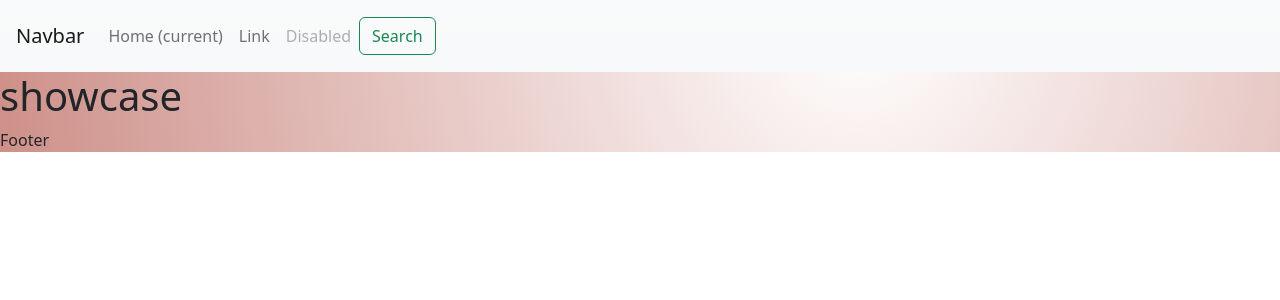
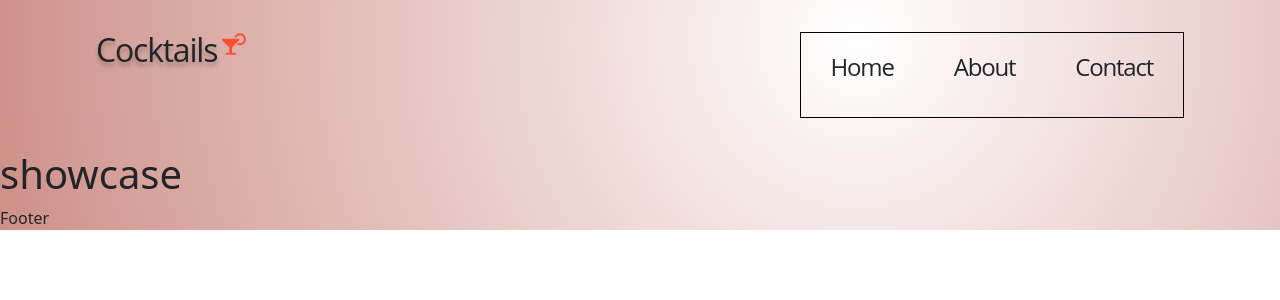
Before and after one commit to berserk28/carft-and-cocktails, a React (Create React App) app: page / in a window 1280 px wide. Shown: the top 300 px of the page. Built offline with nearby package versions, Linux system fonts and the light colour scheme.

Commit message:
last comit

```diff
--- a/src/components/navbar/Navbar.jsx
+++ b/src/components/navbar/Navbar.jsx
@@ -23,61 +23,12 @@ export default function Navbar() {
   const [toggleMenu, setToggleMenu] = useState(false);
 
   return (
-    <nav class="navbar navbar-expand-lg navbar-light bg-light p-3 bg-gradient">
-      <a class="navbar-brand" href="#">
-        Navbar
-      </a>
-      <button
-        class="navbar-toggler"
-        type="button"
-        data-toggle="collapse"
-        data-target="#navbarTogglerDemo02"
-        aria-controls="navbarTogglerDemo02"
-        aria-expanded="false"
-        aria-label="Toggle navigation"
-      >
-        <span class="navbar-toggler-icon"></span>
-      </button>
-
-      <div class="collapse navbar-collapse" id="navbarTogglerDemo02">
-        <ul class="navbar-nav mr-auto mt-2 mt-lg-0">
-          <li class="nav-item active">
-            <a class="nav-link" href="#">
-              Home <span class="sr-only">(current)</span>
-            </a>
-          </li>
-          <li class="nav-item">
-            <a class="nav-link" href="#">
-              Link
-            </a>
-          </li>
-          <li class="nav-item">
-            <a class="nav-link disabled" href="#">
-              Disabled
-            </a>
-          </li>
-        </ul>
-        <form class="form-inline my-2 my-lg-0">
-          <button class="btn btn-outline-success my-2 my-sm-0" type="submit">
-            Search
-          </button>
-        </form>
-      </div>
-    </nav>
-  );
-}
-
-{
-  /* <nav className="Cocktail__navbar ">
+    <nav className="Cocktail__navbar ">
       <div className="Cocktail__navbar-logo">
         <p className="logo-text">Cocktails</p>
         <FaCocktail className="logo" />
       </div>
-      <div className="Cocktail__navbar-title">
-        <a href="#home">
-          <span className="gradient-text">Cocktail</span> Club
-        </a>
-      </div>
+
       <div className="Cocktail__navbar-links">
         <Menu />
         <div className="Cocktail__navbar-menu">
@@ -103,5 +54,6 @@ export default function Navbar() {
           )}
         </div>
       </div>
-    </nav> */
+    </nav>
+  );
 }
--- a/src/components/navbar/navbar.css
+++ b/src/components/navbar/navbar.css
@@ -1,5 +1,6 @@
 .Cocktail__navbar {
-  align-items: center;
+  display: flex;
+
   line-height: 36px;
   font-size: 24px;
   font-weight: 500;
@@ -10,14 +11,10 @@
   letter-spacing: -0.05em;
 }
 
-.nav-bg {
-  background-color: ;
-}
 .Cocktail__navbar-logo {
   display: flex;
   flex-basis: 25%;
   height: 50px;
-  align-items: center;
 }
 .logo {
   color: var(--color-primary);
```
